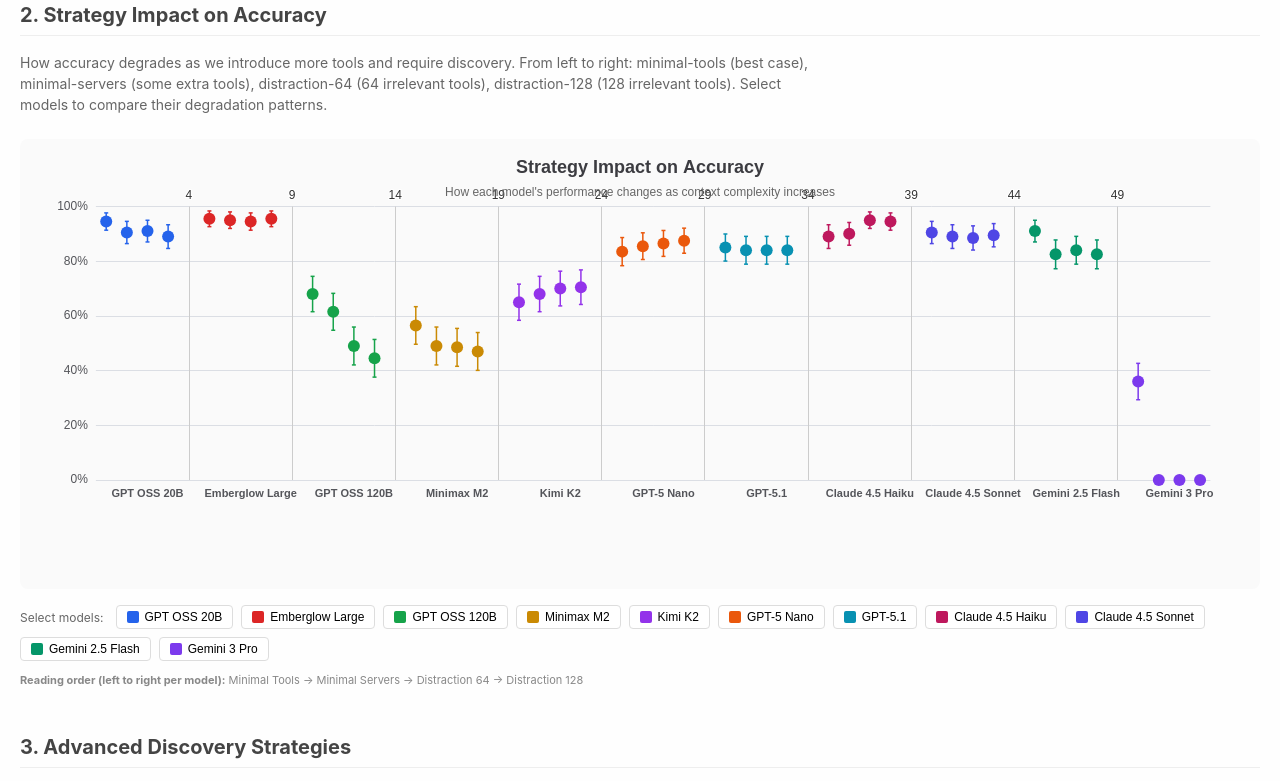
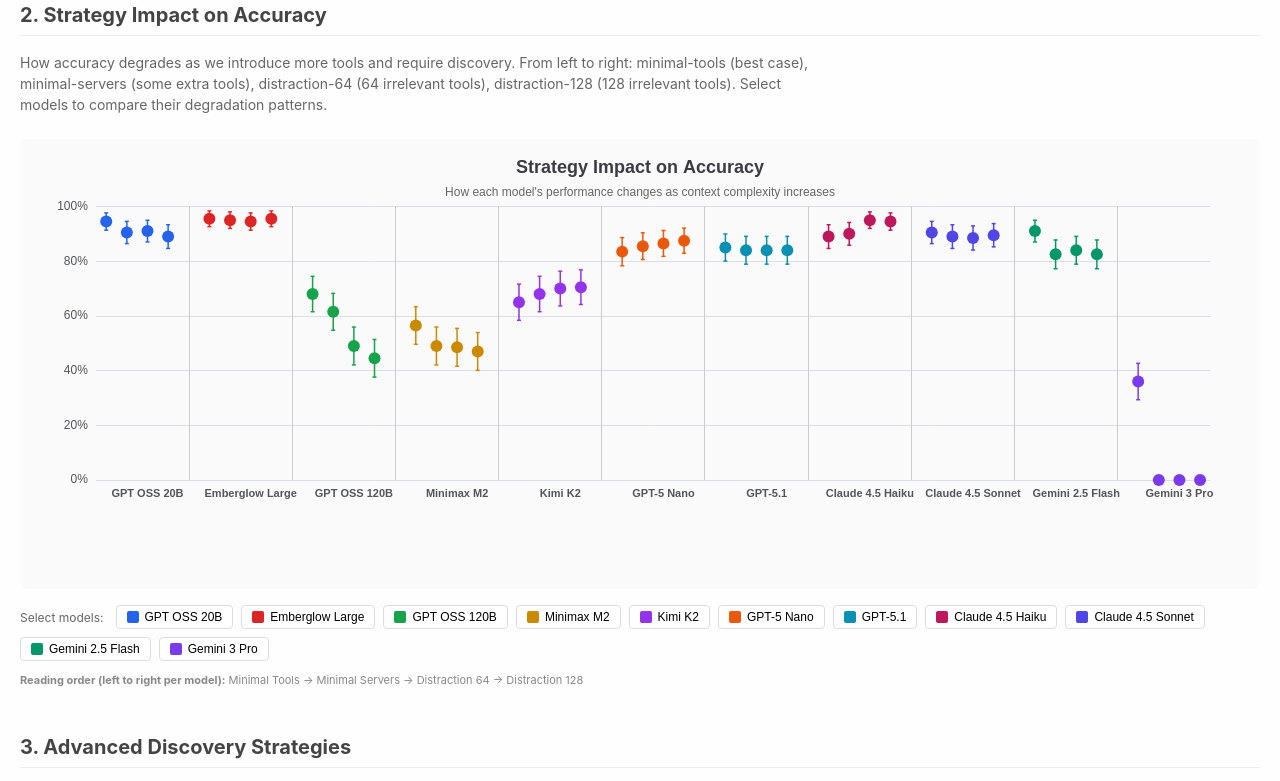
Before and after one commit to geelen/progressivemcpbench, an Astro site in the folder report/: page / in a window 1280 px wide. Shown: the part 844-1625 px from the top of the page. Built offline with nearby package versions, Linux system fonts and the light colour scheme; Astro itself is replaced by a stand-in of ours.

Commit message:
Hide markLine labels on separator lines

```diff
--- a/report/src/components/AdvancedStrategiesChart.tsx
+++ b/report/src/components/AdvancedStrategiesChart.tsx
@@ -280,6 +280,7 @@
           markLine: {
             silent: true,
             symbol: "none",
+            label: { show: false },
             lineStyle: {
               color: "#ccc",
               type: "solid",
--- a/report/src/components/StrategyProgressionChart.tsx
+++ b/report/src/components/StrategyProgressionChart.tsx
@@ -281,6 +281,7 @@
           markLine: {
             silent: true,
             symbol: "none",
+            label: { show: false },
             lineStyle: {
               color: "#ccc",
               type: "solid",
```
